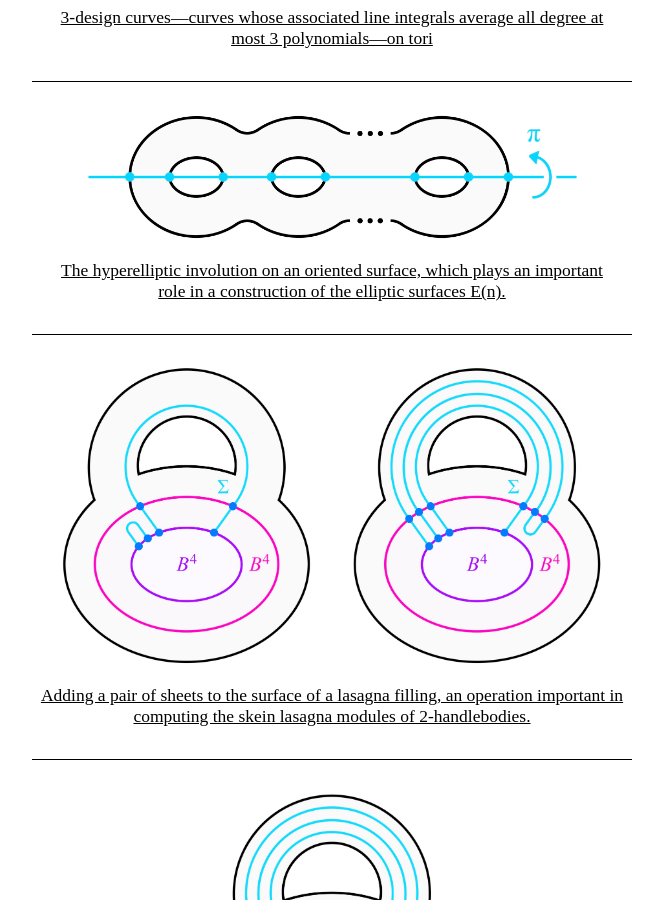
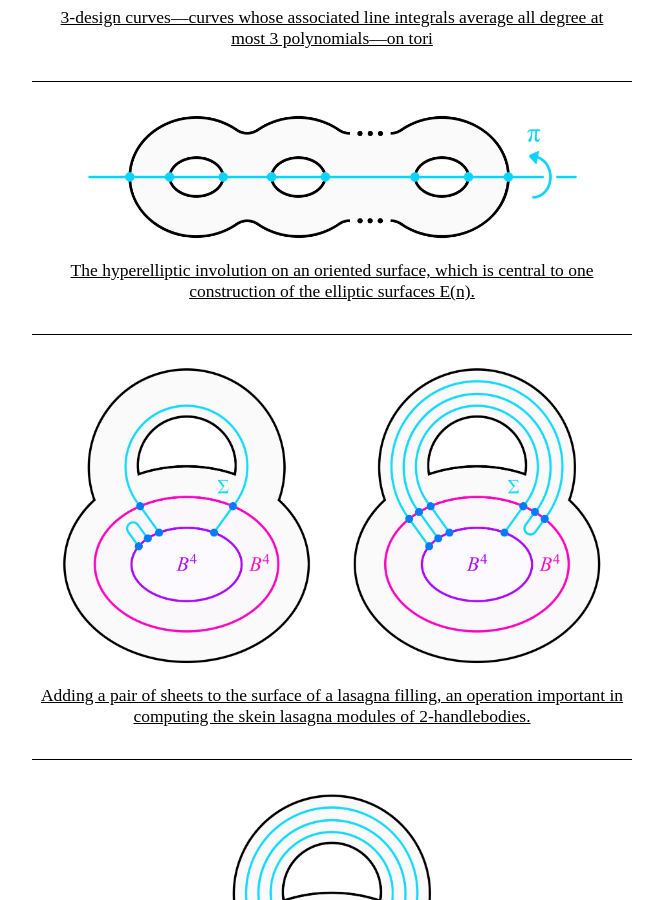
Before and after one commit to AyodejiLindblad/AyodejiLindblad.github.io, a Jekyll site: the page built from index.md, in a window 1280 px wide and 900 px high, scrolled down 3965 px. Shown: the whole window, without its empty margins (308-971 px from the left). Built offline with Jekyll 4.4.1, drawn with Linux system fonts in a browser that asks for light colours; some web fonts are replaced.

Commit message:
The hyperelliptic involution on an oriented surface, which is central to one construction of the elliptic surfaces E(n).

```diff
--- a/index.md
+++ b/index.md
@@ -227,7 +227,7 @@ Joint with [Ollie Thakar](https://www.math.harvard.edu/people/thakar-ollie/).
     >
       <a href="#research"
          style="display: block; width: 100%; overflow-wrap: anywhere; word-break: break-word;">
-        The hyperelliptic involution on an oriented surface, which plays an important role in a construction of the elliptic surfaces E(n).
+        The hyperelliptic involution on an oriented surface, which is central to one construction of the elliptic surfaces E(n).
       </a>
     </figcaption>
   </figure>
```
